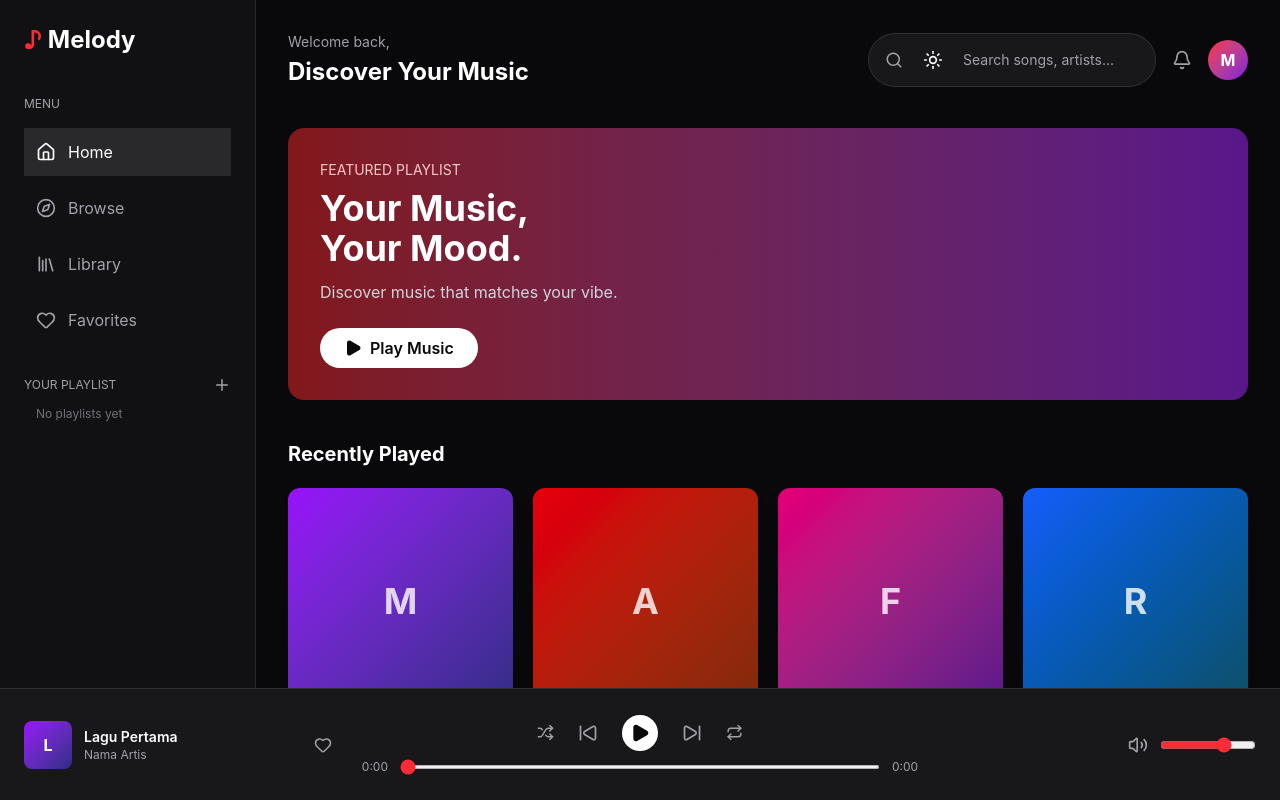
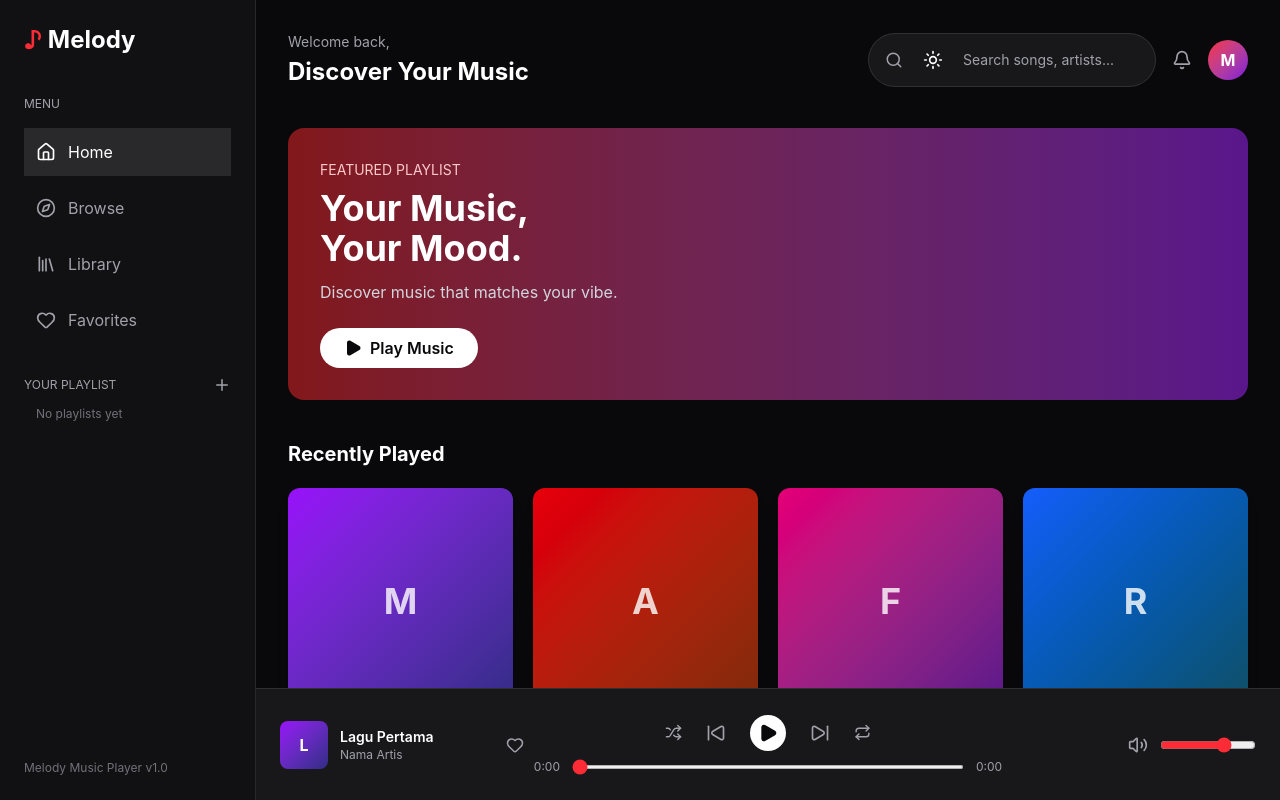
Before and after one commit to lelelawar/melody-music-player, a React (Vite) app: page / in a window 1280 px wide. Shown: the top 800 px of the page. Built offline with nearby package versions, Linux system fonts and the light colour scheme.

Commit message:
fixed sidebar

```diff
--- a/src/App.jsx
+++ b/src/App.jsx
@@ -201,7 +201,7 @@ import useAudioPlayer from './hooks/useAudioPlayer'
         isMobileNavVisible={isMobileNavVisible}
       />
 
-      <div className="flex-1 min-w-0 p-4 md:p-8 pb-64 md:pb-32">
+      <div className="flex-1 min-w-0 overflow-x-hidden p-4 md:ml-64 md:p-8 pb-64 md:pb-32">
         <Header
           searchQuery={searchQuery}
           onSearchChange={setSearchQuery}
--- a/src/components/MusicPlayer.jsx
+++ b/src/components/MusicPlayer.jsx
@@ -40,7 +40,7 @@ function MusicPlayer({
   onToggleFavorite,
 }) {
   return (
-    <footer className={`fixed ${isMobileNavVisible ? 'bottom-[var(--mobile-nav-height)]' : 'bottom-0'} md:bottom-0 left-0 right-0 min-h-[112px] md:h-24 bg-surface border-t border-ui-border px-3 md:px-6 py-3 md:py-0 flex flex-col md:flex-row items-center justify-between gap-2 md:gap-0 z-50 transition-[bottom,background-color,border-color,color] duration-300`}>
+    <footer className={`fixed ${isMobileNavVisible ? 'bottom-[var(--mobile-nav-height)]' : 'bottom-0'} md:bottom-0 left-0 md:left-64 right-0 min-h-[112px] md:h-24 bg-surface border-t border-ui-border px-3 md:px-6 py-3 md:py-0 flex flex-col md:flex-row items-center justify-between gap-2 md:gap-0 z-50 transition-[bottom,background-color,border-color,color] duration-300`}>
 
       {/* Song Information */}
       <div className="flex items-center gap-3 w-full md:w-1/4 min-w-0">
--- a/src/components/Sidebar.jsx
+++ b/src/components/Sidebar.jsx
@@ -24,7 +24,7 @@ function Sidebar({
   return (
     <>
       {/* Desktop Sidebar */}
-      <aside className="hidden md:flex w-64 min-h-screen shrink-0 bg-sidebar border-r border-ui-border p-6 flex-col transition-colors">
+      <aside className="hidden md:flex fixed inset-y-0 left-0 z-40 h-screen h-dvh w-64 shrink-0 overflow-hidden bg-sidebar border-r border-ui-border p-6 flex-col transition-colors">
         <h1 className="text-2xl font-bold mb-10">
           <span className="text-red-500">♪</span> Melody
         </h1>
@@ -56,7 +56,7 @@ function Sidebar({
           </nav>
         </div>
 
-        <div className="mb-4">
+        <div className="mb-4 flex min-h-0 flex-1 flex-col">
           <div className="flex items-center justify-between mb-3">
             <p className="text-xs text-muted uppercase">
               Your Playlist
@@ -71,7 +71,7 @@ function Sidebar({
             </button>
           </div>
 
-          <div className="space-y-2">
+          <div className="min-h-0 flex-1 space-y-2 overflow-y-auto overscroll-contain">
             {playlists.map((playlist) => {
               const pageId = `playlist-${playlist.id}`
 
@@ -108,7 +108,11 @@ function Sidebar({
       </aside>
 
       {/* Mobile Bottom Navigation */}
-      <div className={`md:hidden fixed bottom-0 left-0 right-0 z-40 h-[var(--mobile-nav-height)] bg-sidebar/95 backdrop-blur-xl border-t border-ui-border transition-[transform,opacity] duration-300 ease-out ${isMobileNavVisible ? 'translate-y-0 opacity-100' : 'translate-y-full opacity-0 pointer-events-none'}`}>
+      <div
+        aria-hidden={!isMobileNavVisible}
+        inert={!isMobileNavVisible}
+        className={`md:hidden fixed bottom-0 left-0 right-0 z-40 h-[var(--mobile-nav-height)] bg-sidebar/95 backdrop-blur-xl border-t border-ui-border transition-[transform,opacity] duration-[350ms] ease-in-out motion-reduce:transition-none ${isMobileNavVisible ? 'translate-y-0 opacity-100' : 'translate-y-full opacity-0 pointer-events-none'}`}
+      >
         <nav className="flex h-full flex-nowrap items-center gap-1 px-2 overflow-x-auto [scrollbar-width:none] [&::-webkit-scrollbar]:hidden">
           {menus.map((menu) => {
             const Icon = menu.icon
```
